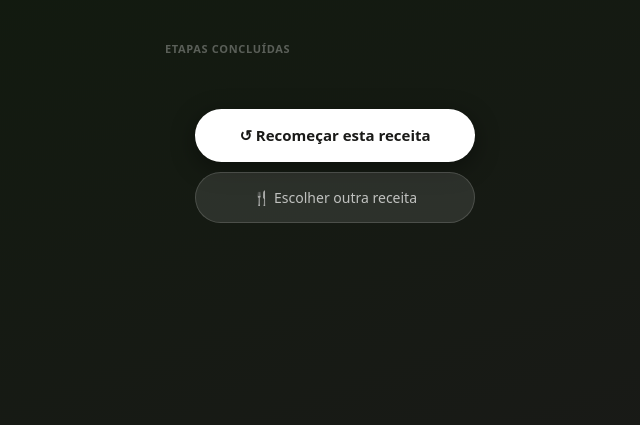
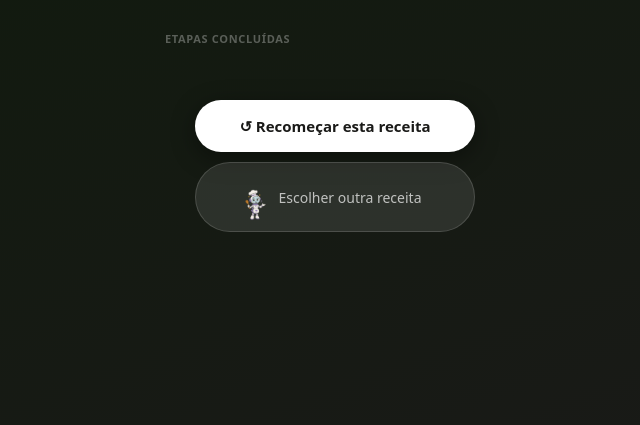
Before and after one commit to compil3r/cozinha-unisenac, a Laravel app: template resources/views/recipes/complete.blade.php in a window 1280 px wide. Shown: the part 375-800 px from the top of the page, without its empty margins (305-945 px from the left). Run offline with Laravel 12, Linux system fonts and the light colour scheme; the template is opened without the code that fills it, so the values that code supplies are empty; style sheets or scripts are compiled from the project's sources.

Commit message:
Enhance recipe selection button with improved styling and an assistant image for better user experience

```diff
--- a/resources/views/recipes/complete.blade.php
+++ b/resources/views/recipes/complete.blade.php
@@ -55,8 +55,11 @@
         <button onclick="CozinhaGuiada.goToSelection()"
             style="background:rgba(255,255,255,.1);color:rgba(255,255,255,.7);
                    border:1px solid rgba(255,255,255,.15);border-radius:100px;
-                   padding:14px 32px;font-size:14px;font-family:inherit;cursor:pointer;">
-            🍴 Escolher outra receita
+                   padding:10px 24px 10px 14px;font-size:14px;font-family:inherit;cursor:pointer;
+                   display:flex;align-items:center;gap:8px;justify-content:center;">
+            <img src="{{ asset('images/robo/falando.png') }}"
+                 style="width:32px;height:48px;object-fit:contain;object-position:bottom center;flex-shrink:0;" />
+            Escolher outra receita
         </button>
     </div>
 
```
